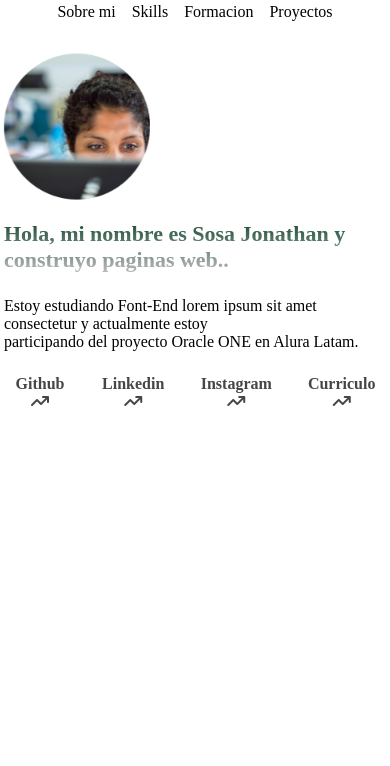
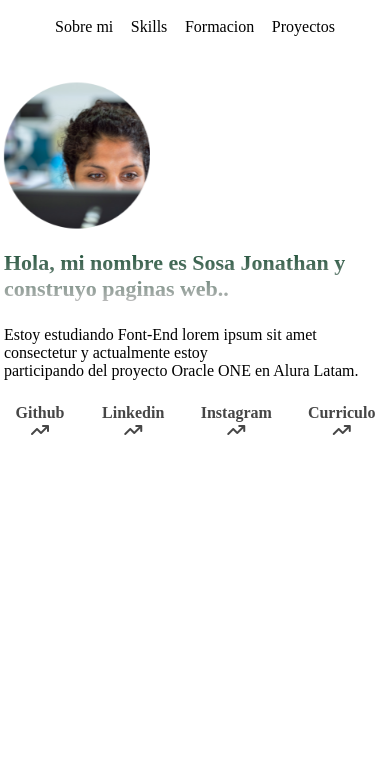
Before and after one commit to JonathanSosa22/portafolio-alura, a plain HTML site: page index.html in a window 390 px wide. Shown: the part 78-844 px from the top of the page. Drawn offline with Linux system fonts and the light colour scheme.

Commit message:
Actualizacion final nav y main

```diff
--- a/css/styles.css
+++ b/css/styles.css
@@ -154,6 +154,9 @@ nav {
   .nav_desktop {
     padding: 0.2rem 0;
   }
+  .nav_tab_mobile {
+    padding: 2.4rem 0;
+  }
   nav {
     padding: 1.5rem 0;
   }
@@ -162,8 +165,7 @@ nav {
     font-size: 1rem;
   }
   .links_tab_mobile {
-    padding: 1rem 0;
-    gap: 1rem;
+    gap: 1.1rem;
   }
 }
 
```
